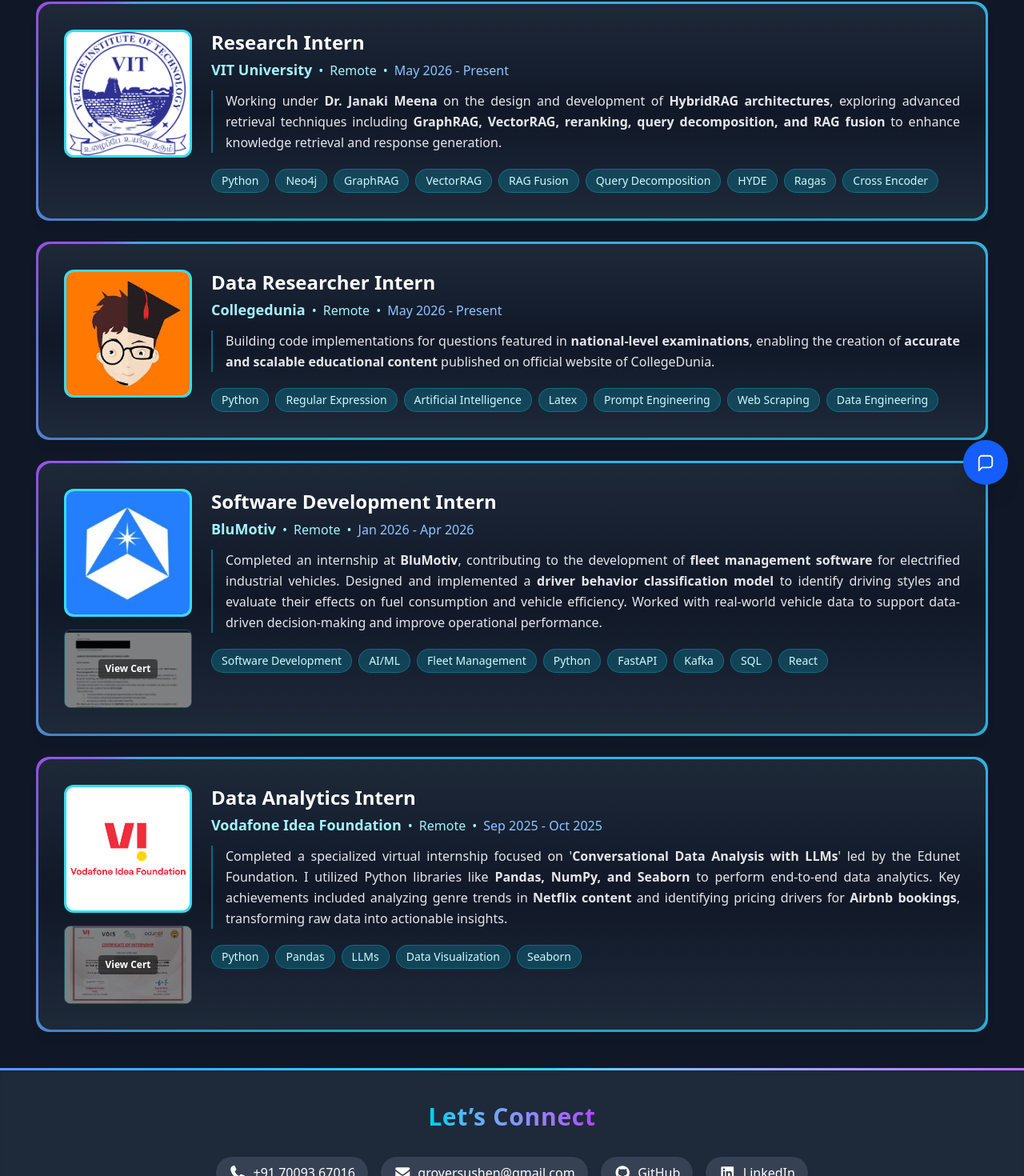
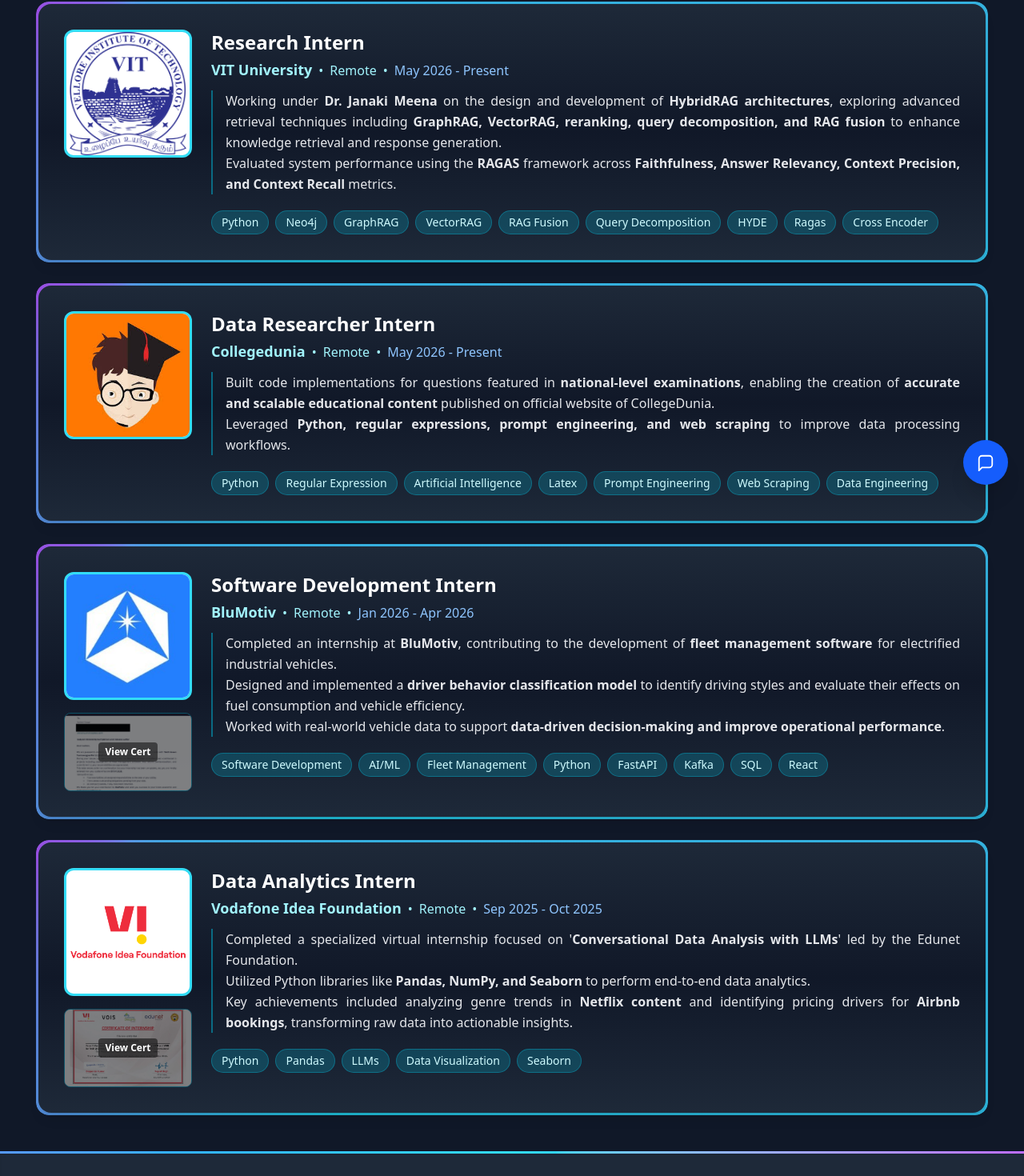
Before and after one commit to SushenGrover/Portfolio-Website, a React (Vite) app in the folder frontend/: page /experience in a window 1280 px wide. Shown: the part 174-1644 px from the top of the page at 80% size. Built offline with nearby package versions, Linux system fonts and the light colour scheme.

Commit message:
minor updates

```diff
--- a/frontend/src/components/ExperienceData.js
+++ b/frontend/src/components/ExperienceData.js
@@ -10,7 +10,7 @@
     startDate: "May 2026",
     endDate: "Present",
     description:
-      "Working under <b>Dr. Janaki Meena</b> on the design and development of <b>HybridRAG architectures</b>, exploring advanced retrieval techniques including <b>GraphRAG, VectorRAG, reranking, query decomposition, and RAG fusion</b> to enhance knowledge retrieval and response generation.",
+      "Working under <b>Dr. Janaki Meena</b> on the design and development of <b>HybridRAG architectures</b>, exploring advanced retrieval techniques including <b>GraphRAG, VectorRAG, reranking, query decomposition, and RAG fusion</b> to enhance knowledge retrieval and response generation.<br />Evaluated system performance using the <b>RAGAS</b> framework across <b>Faithfulness, Answer Relevancy, Context Precision, and Context Recall</b> metrics.",
     skills: [
       "Python",
       "Neo4j",
@@ -33,7 +33,7 @@
     startDate: "May 2026",
     endDate: "Present",
     description:
-      "Building code implementations for questions featured in <b>national-level examinations</b>, enabling the creation of <b>accurate and scalable educational content</b> published on official website of CollegeDunia.",
+      "Built code implementations for questions featured in <b>national-level examinations</b>, enabling the creation of <b>accurate and scalable educational content</b> published on official website of CollegeDunia.<br />Leveraged <b>Python, regular expressions, prompt engineering, and web scraping</b> to improve data processing workflows.",
     skills: [
       "Python",
       "Regular Expression",
@@ -54,7 +54,7 @@
     startDate: "Jan 2026",
     endDate: "Apr 2026",
     description:
-      "Completed an internship at <b>BluMotiv</b>, contributing to the development of <b>fleet management software</b> for electrified industrial vehicles. Designed and implemented a <b>driver behavior classification model</b> to identify driving styles and evaluate their effects on fuel consumption and vehicle efficiency. Worked with real-world vehicle data to support data-driven decision-making and improve operational performance.",
+      "Completed an internship at <b>BluMotiv</b>, contributing to the development of <b>fleet management software</b> for electrified industrial vehicles.<br />Designed and implemented a <b>driver behavior classification model</b> to identify driving styles and evaluate their effects on fuel consumption and vehicle efficiency.<br />Worked with real-world vehicle data to support <b>data-driven decision-making and improve operational performance</b>.",
     skills: [
       "Software Development",
       "AI/ML",
@@ -76,7 +76,7 @@
     startDate: "Sep 2025",
     endDate: "Oct 2025",
     description:
-      "Completed a specialized virtual internship focused on '<b>Conversational Data Analysis with LLMs</b>' led by the Edunet Foundation. I utilized Python libraries like <b>Pandas, NumPy, and Seaborn</b> to perform end-to-end data analytics. Key achievements included analyzing genre trends in <b>Netflix content</b> and identifying pricing drivers for <b>Airbnb bookings</b>, transforming raw data into actionable insights.",
+      "Completed a specialized virtual internship focused on '<b>Conversational Data Analysis with LLMs</b>' led by the Edunet Foundation.<br />Utilized Python libraries like <b>Pandas, NumPy, and Seaborn</b> to perform end-to-end data analytics.<br />Key achievements included analyzing genre trends in <b>Netflix content</b> and identifying pricing drivers for <b>Airbnb bookings</b>, transforming raw data into actionable insights.",
     skills: ["Python", "Pandas", "LLMs", "Data Visualization", "Seaborn"],
     certificate: "/internship_images/vois_certificate.jpg",
   },
--- a/frontend/src/components/Footer.jsx
+++ b/frontend/src/components/Footer.jsx
@@ -1,6 +1,6 @@
 // frontend/src/components/Footer.jsx
 import { FontAwesomeIcon } from "@fortawesome/react-fontawesome";
-import { faPhone, faEnvelope } from "@fortawesome/free-solid-svg-icons";
+import { faPhone, faEnvelope, faCode } from "@fortawesome/free-solid-svg-icons";
 import {
   faGithub,
   faLinkedin,
@@ -42,6 +42,11 @@
                 icon: faLinkedin,
                 label: "LinkedIn",
               },
+              {
+                href: "https://codolio.com/profile/SushenGrover",
+                icon: faCode,
+                label: "Codolio",
+              },
             ].map((item, i) => (
               <a
                 key={i}
@@ -51,7 +56,11 @@
                 className="inline-flex items-center gap-2 px-4 py-2 rounded-full bg-gray-700 hover:bg-blue-600 transition-all duration-300 shadow-sm hover:shadow-[0_0_12px_rgba(59,130,246,0.6)]"
                 title={item.label}
               >
-                <FontAwesomeIcon icon={item.icon} className="text-lg" />
+                {item.customIcon ? (
+                  <item.customIcon className="w-5 h-5" />
+                ) : (
+                  <FontAwesomeIcon icon={item.icon} className="text-lg" />
+                )}
                 <span className="text-sm md:text-base">{item.label}</span>
               </a>
             ))}
```
